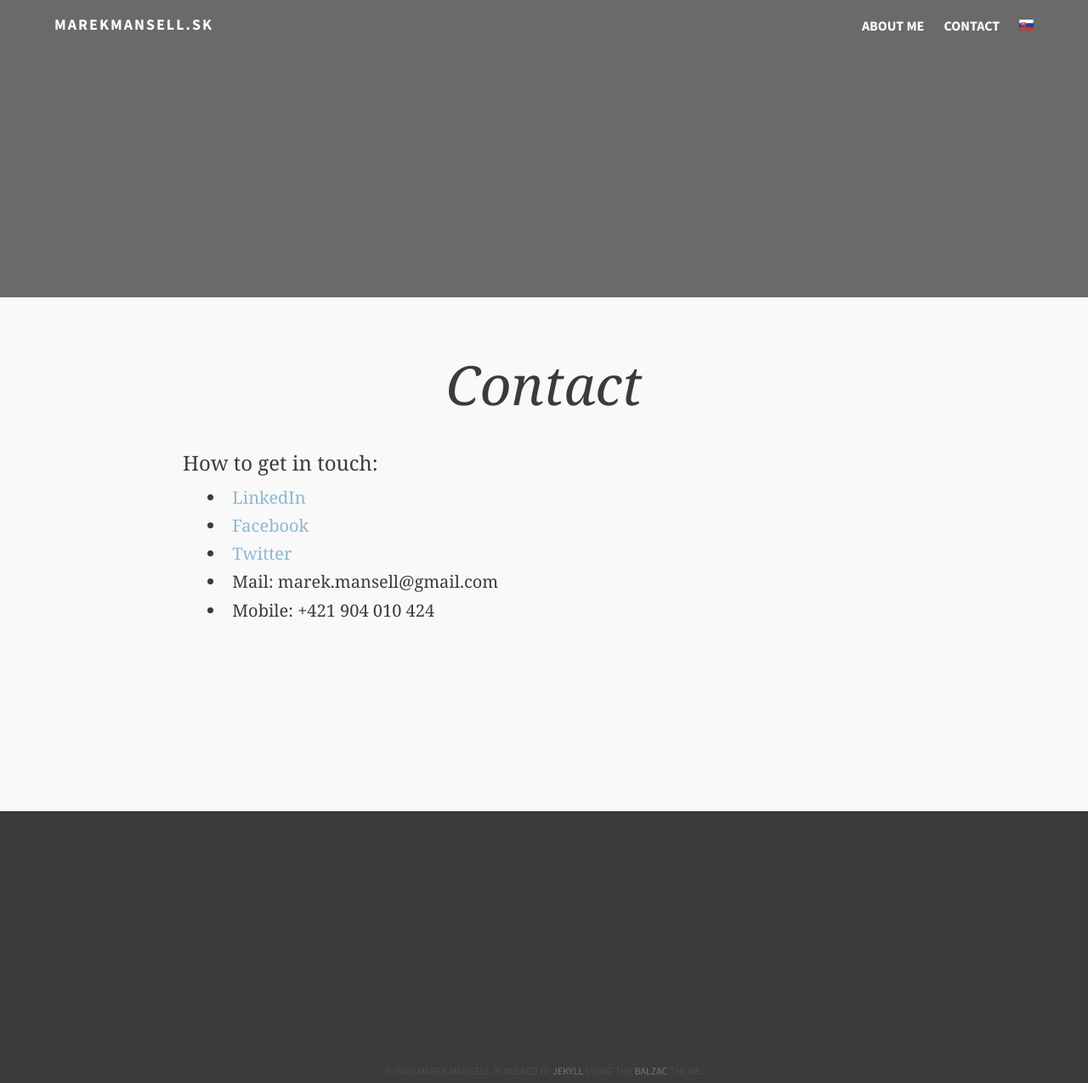
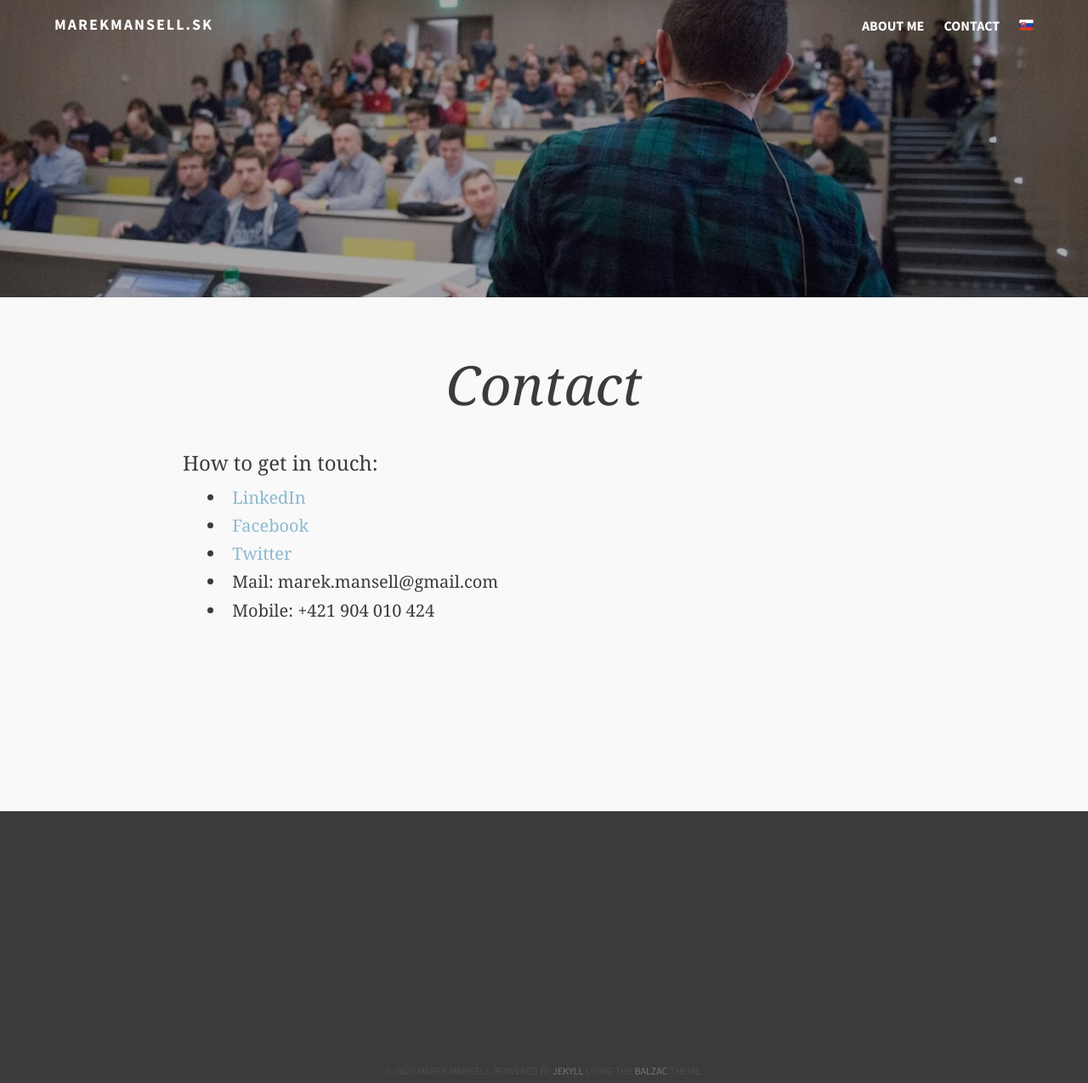
Before and after one commit to marekmansell/marekmansell.com, a Jekyll site: the page built from en/contact.md, in a window 1280 px wide. Shown: the whole page at 85% size. Built offline with Jekyll 4.4.1, drawn with Linux system fonts in a browser that asks for light colours.

Commit message:
Fixed img urls

```diff
--- a/en/contact.md
+++ b/en/contact.md
@@ -4,7 +4,7 @@ permalink: /en/contact/index.html
 title: Contact
 lang: en
 image:
-  feature: pyconsk2017back.jpg
+  feature: "marek/mansell_2017_pycon17_back.jpg"
 ---
 
 #### How to get in touch:
```
Also changed, not shown: sk/kontakt.md (+1 -1 lines).
